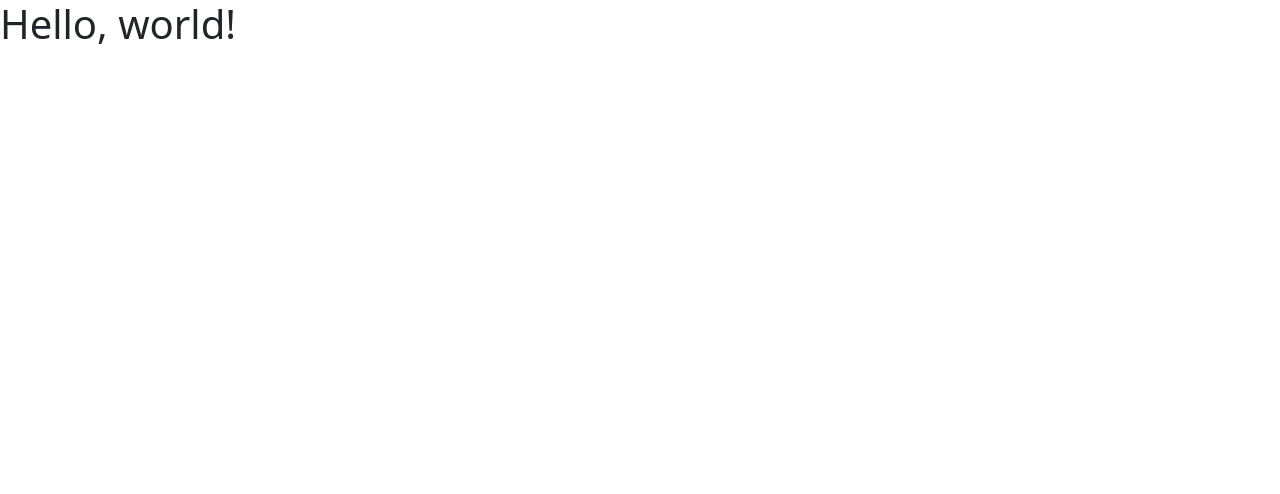
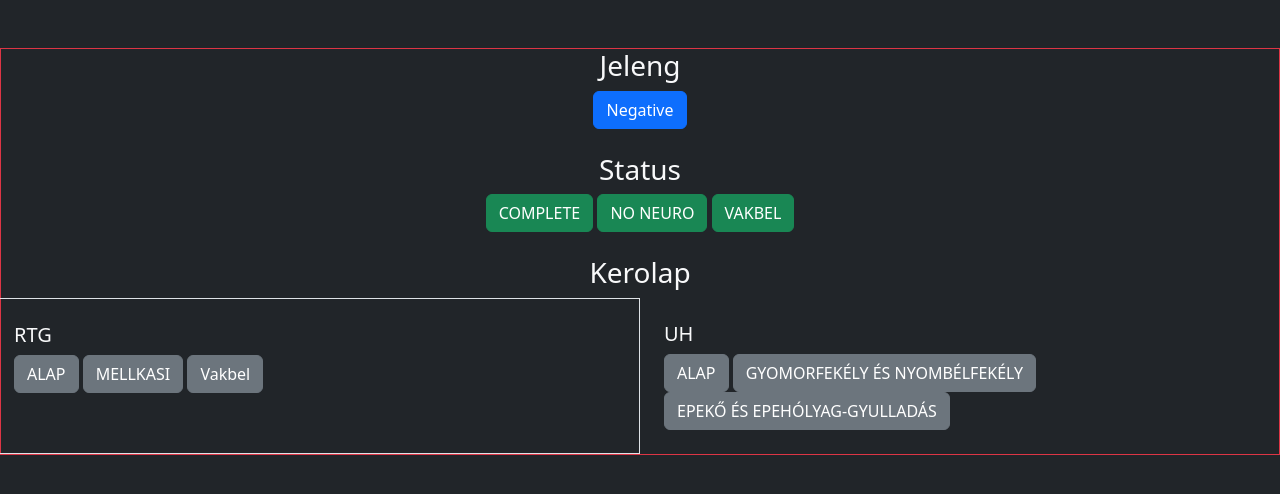
Before and after one commit to electuslipous/sablonok, a plain HTML site: page index.html in a window 1280 px wide. Drawn offline with nearby package versions, Linux system fonts and the light colour scheme.

Commit message:
Added basic functionality

```diff
--- a/index.html
+++ b/index.html
@@ -4,16 +4,87 @@
 <head>
     <meta charset="utf-8">
     <meta name="viewport" content="width=device-width, initial-scale=1">
-    <title>Bootstrap demo</title>
+    <title>Pepe's Sablonok</title>
     <link href="https://cdn.jsdelivr.net/npm/bootstrap@5.3.3/dist/css/bootstrap.min.css" rel="stylesheet"
         integrity="sha384-QWTKZyjpPEjISv5WaRU9OFeRpok6YctnYmDr5pNlyT2bRjXh0JMhjY6hW+ALEwIH" crossorigin="anonymous">
 </head>
 
-<body>
-    <h1>Hello, world!</h1>
-    <script src="https://cdn.jsdelivr.net/npm/bootstrap@5.3.3/dist/js/bootstrap.bundle.min.js"
-        integrity="sha384-YvpcrYf0tY3lHB60NNkmXc5s9fDVZLESaAA55NDzOxhy9GkcIdslK1eN7N6jIeHz"
-        crossorigin="anonymous"></script>
+<body
+    class="mt-5 border border-danger vw-100 bg-dark text-light d-flex flex-column justify-content-center align-items-center">
+    <div>
+        <h3 class="text-center">Jeleng</h3>
+        <button onclick="fetchData('jeleng')" class="btn btn-primary">
+            Negative
+        </button>
+    </div>
+    <div class="mt-4">
+        <h3 class="text-center">Status</h3>
+        <div>
+            <button onclick="fetchData('status','complete')" class="btn btn-success">COMPLETE</button>
+            <button onclick="fetchData('status','no_neuro')" class="btn btn-success">NO NEURO</button>
+            <button onclick="fetchData('status','vakbel')" class="btn btn-success">VAKBEL</button>
+        </div>
+    </div>
+    <div class="mt-4 w-100">
+        <h3 class="text-center">Kerolap</h3>
+        <div class="row">
+            <div class="col-6 border p-4">
+                <h5 class="bg-dark">RTG</h5>
+                <button onclick="fetchData('kerolap','rtg','alap')" class="btn btn-secondary">ALAP</button>
+                <button onclick="fetchData('kerolap','rtg','alap')" class="btn btn-secondary">MELLKASI</button>
+                <button onclick="fetchData('kerolap','rtg','alap')" class="btn btn-secondary">Vakbel</button>
+            </div>
+            <div class="col-6 p-4">
+                <h5>UH</h5>
+                <button onclick="fetchData('kerolap','uh','alap')" class="btn btn-secondary">ALAP</button>
+                <button onclick="fetchData('kerolap','uh','gyomor_nyombel_fekely')"
+                    class="btn btn-secondary">GYOMORFEKÉLY ÉS
+                    NYOMBÉLFEKÉLY</button>
+                <button onclick="fetchData('kerolap','uh','epeko_epeholyag_gyulladas')" class="btn btn-secondary">EPEKŐ
+                    ÉS
+                    EPEHÓLYAG-GYULLADÁS</button>
+            </div>
+        </div>
+    </div>
+    <script>
+        async function fetchData(category, ...keys) {
+            try {
+                // Fetch the JSON data
+                const res = await fetch("/data.json");
+                const jsonData = await res.json();
+
+                // Navigate through the JSON data to get the desired value
+                let data = jsonData[category];
+                for (const key of keys) {
+                    data = data[key];
+                }
+
+                // Print the result to the console
+                console.log(data);
+
+                // Copy the result to the clipboard
+                toClipBoard(data);
+            } catch (error) {
+                console.error('Error fetching or parsing data:', error);
+            }
+        }
+
+        function toClipBoard(text) {
+            navigator.clipboard.writeText(text)
+                .then(() => {
+                    const alertDiv = document.createElement('div')
+                    alertDiv.innerHTML = `<div class="alert alert-success" style="position: absolute; right:10px; top: 10px;" role="alert">Text copied to clipboard successfully!</div>`
+                    document.body.appendChild(alertDiv)
+                    setTimeout(() => {
+                        alertDiv.remove();
+                    }, 2000);
+                    console.log('Text copied to clipboard successfully!');
+                })
+                .catch(err => {
+                    console.error('Failed to copy text to clipboard: ', err);
+                });
+        }
+    </script>
 </body>
 
 </html>
```
Also changed, not shown: data.json (+17 -6 lines).
